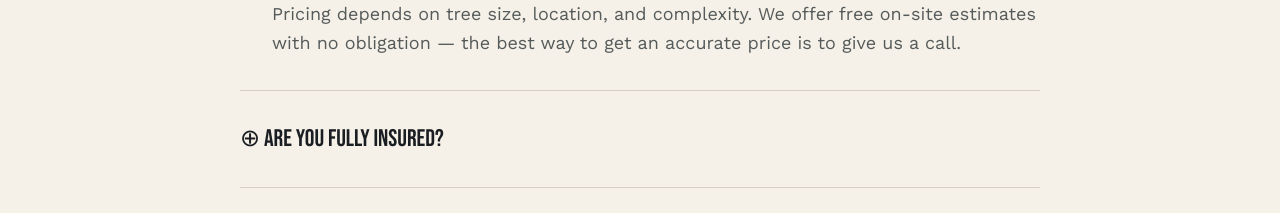
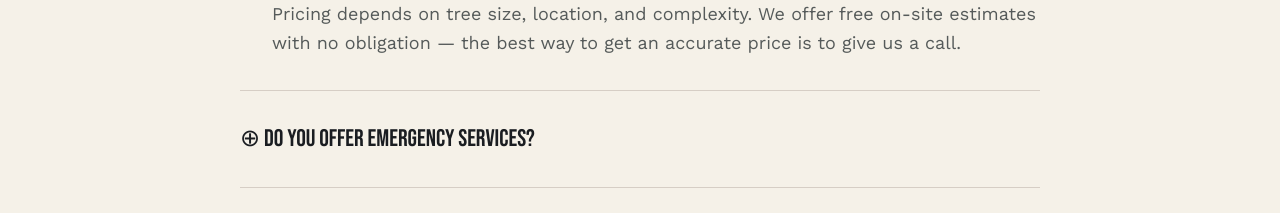
Before and after one commit to owen645/HannekeTreeService, a React (Vite) app: page / in a window 1280 px wide. Shown: the part 4340-4553 px from the top of the page. Built offline with nearby package versions, Linux system fonts and the light colour scheme; a web font is replaced by a local one.

Commit message:
Remove unverified insurance FAQ

```diff
--- a/src/constants.ts
+++ b/src/constants.ts
@@ -67,10 +67,6 @@ export const FAQS = [
     answer: "Pricing depends on tree size, location, and complexity. We offer free on-site estimates with no obligation — the best way to get an accurate price is to give us a call."
   },
   {
-    question: "Are you fully insured?",
-    answer: "Yes, Hanneke Tree Service is fully insured for both liability and workers' compensation. We prioritize safety and protect your property at every step."
-  },
-  {
     question: "Do you offer emergency services?",
     answer: "Absolutely. We provide 24/7 emergency storm response for fallen trees or hazardous limbs that threaten your home or safety."
   },
```
